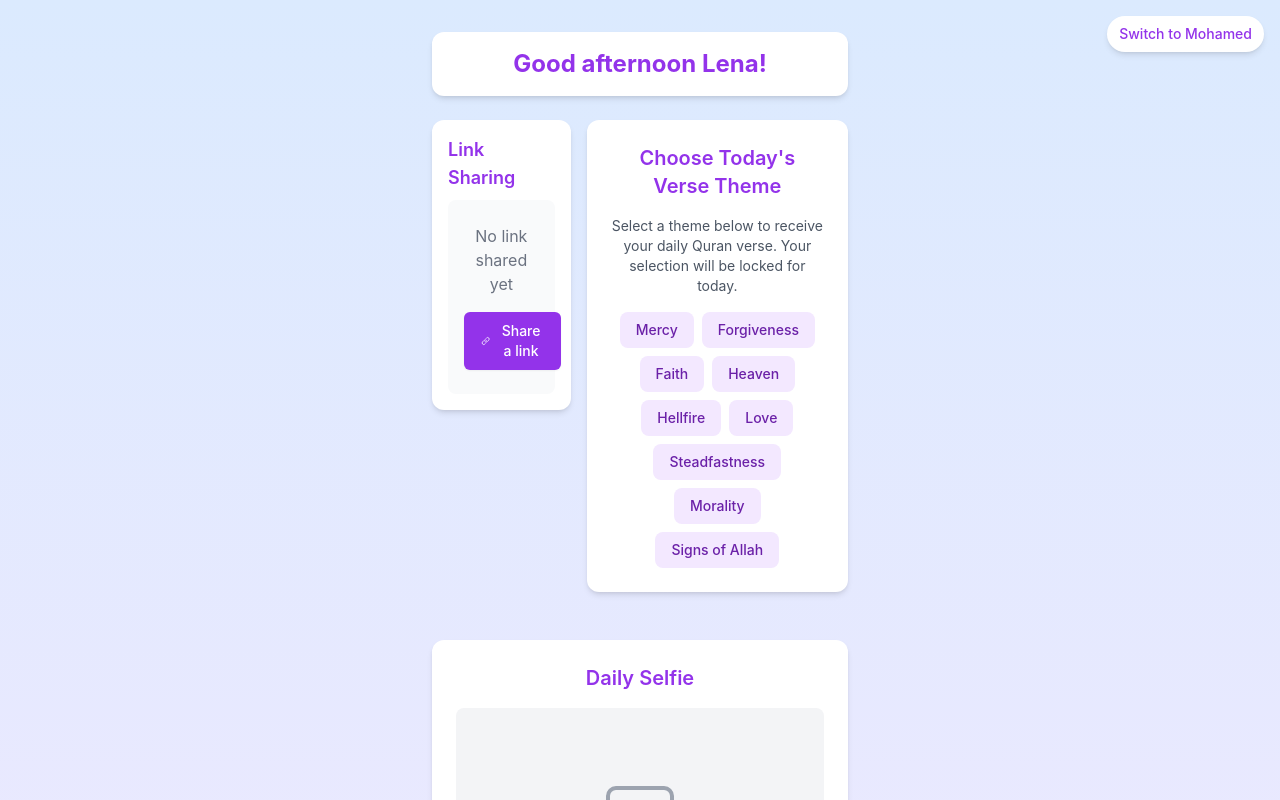
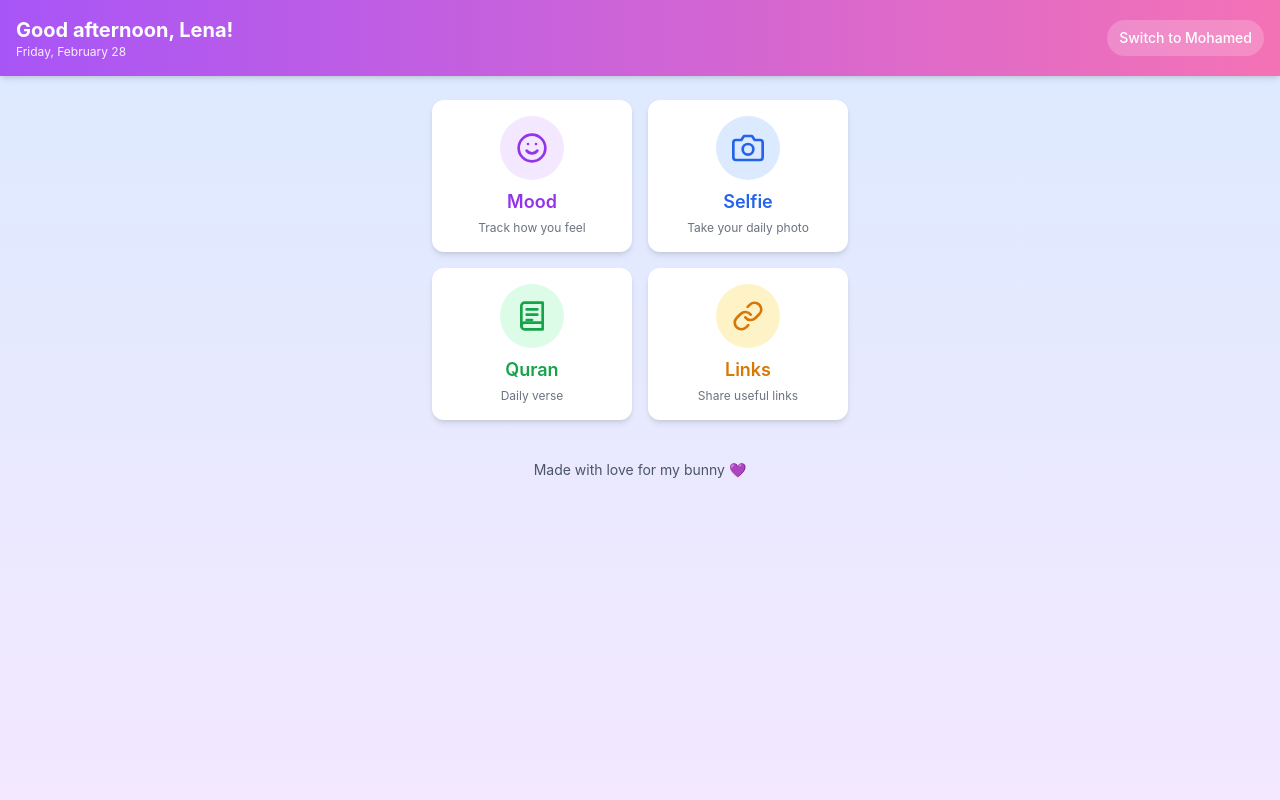
Before and after one commit to mamri98/lena-mohamed-app, a Next.js app: page / in a window 1280 px wide. Shown: the top 800 px of the page. Built offline with nearby package versions, Linux system fonts and the light colour scheme; no server answers; the database is empty.

Commit message:
dashboard tentative changes

```diff
--- a/pages/index.js
+++ b/pages/index.js
@@ -1,5 +1,5 @@
 // pages/index.js
-// Updated to include LinkShare component positioned on the left
+// Updated with a feature dashboard layout
 import Head from 'next/head';
 import { useEffect, useState } from 'react';
 import InstallPrompt from '../components/InstallPrompt';
@@ -11,6 +11,8 @@ import LinkShare from '../components/LinkShare';
 export default function Home() {
   const [name, setName] = useState('Lena');
   const [greeting, setGreeting] = useState('');
+  const [currentDate, setCurrentDate] = useState('');
+  const [activeFeature, setActiveFeature] = useState(null);
 
   useEffect(() => {
     // Determine appropriate greeting based on time of day
@@ -26,10 +28,91 @@ export default function Home() {
     }
 
     setGreeting(timeGreeting);
+
+    // Format current date
+    const options = { weekday: 'long', month: 'long', day: 'numeric' };
+    setCurrentDate(new Date().toLocaleDateString(undefined, options));
   }, []);
 
   const toggleName = () => {
     setName(name === 'Lena' ? 'Mohamed' : 'Lena');
+    setActiveFeature(null); // Reset active feature when switching users
+  };
+
+  // Function to render the active feature content
+  const renderFeatureContent = () => {
+    switch (activeFeature) {
+      case 'mood':
+        return (
+          <div className="bg-white rounded-xl shadow-md p-6 mb-4">
+            <div className="flex justify-between items-center mb-4">
+              <h2 className="text-xl font-semibold text-purple-600">Mood Tracker</h2>
+              <button
+                onClick={() => setActiveFeature(null)}
+                className="text-gray-500 hover:text-gray-700"
+              >
+                <svg xmlns="http://www.w3.org/2000/svg" className="h-6 w-6" fill="none" viewBox="0 0 24 24" stroke="currentColor">
+                  <path strokeLinecap="round" strokeLinejoin="round" strokeWidth={2} d="M6 18L18 6M6 6l12 12" />
+                </svg>
+              </button>
+            </div>
+            <MoodTracker name={name} />
+          </div>
+        );
+      case 'selfie':
+        return (
+          <div className="bg-white rounded-xl shadow-md p-6 mb-4">
+            <div className="flex justify-between items-center mb-4">
+              <h2 className="text-xl font-semibold text-blue-600">Daily Selfie</h2>
+              <button
+                onClick={() => setActiveFeature(null)}
+                className="text-gray-500 hover:text-gray-700"
+              >
+                <svg xmlns="http://www.w3.org/2000/svg" className="h-6 w-6" fill="none" viewBox="0 0 24 24" stroke="currentColor">
+                  <path strokeLinecap="round" strokeLinejoin="round" strokeWidth={2} d="M6 18L18 6M6 6l12 12" />
+                </svg>
+              </button>
+            </div>
+            <DailySelfie name={name} />
+          </div>
+        );
+      case 'quran':
+        return (
+          <div className="bg-white rounded-xl shadow-md p-6 mb-4">
+            <div className="flex justify-between items-center mb-4">
+              <h2 className="text-xl font-semibold text-green-600">Daily Quran Verse</h2>
+              <button
+                onClick={() => setActiveFeature(null)}
+                className="text-gray-500 hover:text-gray-700"
+              >
+                <svg xmlns="http://www.w3.org/2000/svg" className="h-6 w-6" fill="none" viewBox="0 0 24 24" stroke="currentColor">
+                  <path strokeLinecap="round" strokeLinejoin="round" strokeWidth={2} d="M6 18L18 6M6 6l12 12" />
+                </svg>
+              </button>
+            </div>
+            <DailyQuranVerse />
+          </div>
+        );
+      case 'links':
+        return (
+          <div className="bg-white rounded-xl shadow-md p-6 mb-4">
+            <div className="flex justify-between items-center mb-4">
+              <h2 className="text-xl font-semibold text-amber-600">Link Sharing</h2>
+              <button
+                onClick={() => setActiveFeature(null)}
+                className="text-gray-500 hover:text-gray-700"
+              >
+                <svg xmlns="http://www.w3.org/2000/svg" className="h-6 w-6" fill="none" viewBox="0 0 24 24" stroke="currentColor">
+                  <path strokeLinecap="round" strokeLinejoin="round" strokeWidth={2} d="M6 18L18 6M6 6l12 12" />
+                </svg>
+              </button>
+            </div>
+            <LinkShare name={name} />
+          </div>
+        );
+      default:
+        return null;
+    }
   };
 
   return (
@@ -50,51 +133,98 @@ export default function Home() {
         `}</style>
       </Head>
 
-      {/* Switch user button in top right */}
-      <div className="fixed top-4 right-4 z-10">
+      {/* Header with greeting and date */}
+      <div className="sticky top-0 z-10 bg-gradient-to-r from-purple-500 to-pink-400 text-white px-4 py-4 shadow-md">
+        <div className="flex justify-between items-center">
+          <div>
+            <h1 className="text-xl font-bold">{greeting}, {name}!</h1>
+            <p className="text-xs opacity-90">{currentDate}</p>
+          </div>
           <button
             onClick={toggleName}
-          className="bg-white shadow-md text-purple-600 text-sm font-medium rounded-full px-3 py-2 hover:bg-purple-100 transition duration-300"
+            className="bg-white bg-opacity-20 text-white text-sm font-medium rounded-full px-3 py-2 hover:bg-opacity-30 transition duration-300"
           >
             Switch to {name === 'Lena' ? 'Mohamed' : 'Lena'}
           </button>
         </div>
-
-      <main className="max-w-md mx-auto px-4 py-8">
-        {/* Header with greeting only */}
-        <div className="bg-white rounded-xl shadow-md p-4 mb-6">
-          <h1 className="text-2xl font-bold text-purple-600 text-center">
-            {greeting} {name}!
-          </h1>
       </div>
 
-        {/* Two-column layout for LinkShare (left) and Daily Quran Verse (right) on larger screens */}
-        <div className="md:flex md:gap-4 mb-6">
-          {/* Link Share component - positioned on the left */}
-          <div className="md:w-1/3 mb-6 md:mb-0">
-            <LinkShare name={name} />
+      <main className="max-w-md mx-auto px-4 py-6">
+        {/* Active Feature Content */}
+        {activeFeature && renderFeatureContent()}
+
+        {/* Dashboard Grid */}
+        {!activeFeature && (
+          <div className="grid grid-cols-2 gap-4 mb-4">
+            {/* Mood Tracker Card */}
+            <div
+              className="bg-white rounded-xl shadow-md p-4 flex flex-col items-center justify-center cursor-pointer hover:shadow-lg transition-shadow"
+              onClick={() => setActiveFeature('mood')}
+            >
+              <div className="w-16 h-16 rounded-full bg-purple-100 flex items-center justify-center mb-2">
+                <svg xmlns="http://www.w3.org/2000/svg" className="h-8 w-8 text-purple-600" viewBox="0 0 24 24" fill="none" stroke="currentColor" strokeWidth="2" strokeLinecap="round" strokeLinejoin="round">
+                  <circle cx="12" cy="12" r="10"></circle>
+                  <path d="M8 14s1.5 2 4 2 4-2 4-2"></path>
+                  <line x1="9" y1="9" x2="9.01" y2="9"></line>
+                  <line x1="15" y1="9" x2="15.01" y2="9"></line>
+                </svg>
+              </div>
+              <h2 className="text-lg font-semibold text-purple-600">Mood</h2>
+              <p className="text-xs text-gray-500 text-center mt-1">Track how you feel</p>
             </div>
 
-          {/* Daily Quran Verse - positioned on the right */}
-          <div className="md:w-2/3">
-            <DailyQuranVerse />
+            {/* Daily Selfie Card */}
+            <div
+              className="bg-white rounded-xl shadow-md p-4 flex flex-col items-center justify-center cursor-pointer hover:shadow-lg transition-shadow"
+              onClick={() => setActiveFeature('selfie')}
+            >
+              <div className="w-16 h-16 rounded-full bg-blue-100 flex items-center justify-center mb-2">
+                <svg xmlns="http://www.w3.org/2000/svg" className="h-8 w-8 text-blue-600" viewBox="0 0 24 24" fill="none" stroke="currentColor" strokeWidth="2" strokeLinecap="round" strokeLinejoin="round">
+                  <path d="M23 19a2 2 0 0 1-2 2H3a2 2 0 0 1-2-2V8a2 2 0 0 1 2-2h4l2-3h6l2 3h4a2 2 0 0 1 2 2z"></path>
+                  <circle cx="12" cy="13" r="4"></circle>
+                </svg>
+              </div>
+              <h2 className="text-lg font-semibold text-blue-600">Selfie</h2>
+              <p className="text-xs text-gray-500 text-center mt-1">Take your daily photo</p>
+            </div>
+
+            {/* Quran Verse Card */}
+            <div
+              className="bg-white rounded-xl shadow-md p-4 flex flex-col items-center justify-center cursor-pointer hover:shadow-lg transition-shadow"
+              onClick={() => setActiveFeature('quran')}
+            >
+              <div className="w-16 h-16 rounded-full bg-green-100 flex items-center justify-center mb-2">
+                <svg xmlns="http://www.w3.org/2000/svg" className="h-8 w-8 text-green-600" viewBox="0 0 24 24" fill="none" stroke="currentColor" strokeWidth="2" strokeLinecap="round" strokeLinejoin="round">
+                  <path d="M4 19.5A2.5 2.5 0 0 1 6.5 17H20"></path>
+                  <path d="M6.5 2H20v20H6.5A2.5 2.5 0 0 1 4 19.5v-15A2.5 2.5 0 0 1 6.5 2z"></path>
+                  <line x1="8" y1="7" x2="16" y2="7"></line>
+                  <line x1="8" y1="11" x2="16" y2="11"></line>
+                  <line x1="8" y1="15" x2="12" y2="15"></line>
+                </svg>
+              </div>
+              <h2 className="text-lg font-semibold text-green-600">Quran</h2>
+              <p className="text-xs text-gray-500 text-center mt-1">Daily verse</p>
+            </div>
+
+            {/* Link Sharing Card */}
+            <div
+              className="bg-white rounded-xl shadow-md p-4 flex flex-col items-center justify-center cursor-pointer hover:shadow-lg transition-shadow"
+              onClick={() => setActiveFeature('links')}
+            >
+              <div className="w-16 h-16 rounded-full bg-amber-100 flex items-center justify-center mb-2">
+                <svg xmlns="http://www.w3.org/2000/svg" className="h-8 w-8 text-amber-600" viewBox="0 0 24 24" fill="none" stroke="currentColor" strokeWidth="2" strokeLinecap="round" strokeLinejoin="round">
+                  <path d="M10 13a5 5 0 0 0 7.54.54l3-3a5 5 0 0 0-7.07-7.07l-1.72 1.71"></path>
+                  <path d="M14 11a5 5 0 0 0-7.54-.54l-3 3a5 5 0 0 0 7.07 7.07l1.71-1.71"></path>
+                </svg>
+              </div>
+              <h2 className="text-lg font-semibold text-amber-600">Links</h2>
+              <p className="text-xs text-gray-500 text-center mt-1">Share useful links</p>
             </div>
           </div>
-
-        {/* Full-width selfie for better display, mood tracker below */}
-        <div className="flex flex-col gap-6 mb-6">
-          {/* Daily Selfie component */}
-          <DailySelfie name={name} />
-
-          {/* Mood tracker widget */}
-          <div className="bg-white rounded-xl shadow-md p-6">
-            <h2 className="text-xl font-semibold text-purple-600 mb-4 text-center">Mood Tracker</h2>
-            <MoodTracker name={name} />
-          </div>
-        </div>
+        )}
       </main>
 
-      <footer className="max-w-md mx-auto px-4 py-6 text-center text-gray-600 text-sm">
+      <footer className="max-w-md mx-auto px-4 pb-6 text-center text-gray-600 text-sm">
         Made with love for my bunny 💜
       </footer>
 
```
Lines whose indentation alone changed are shown as unchanged.
